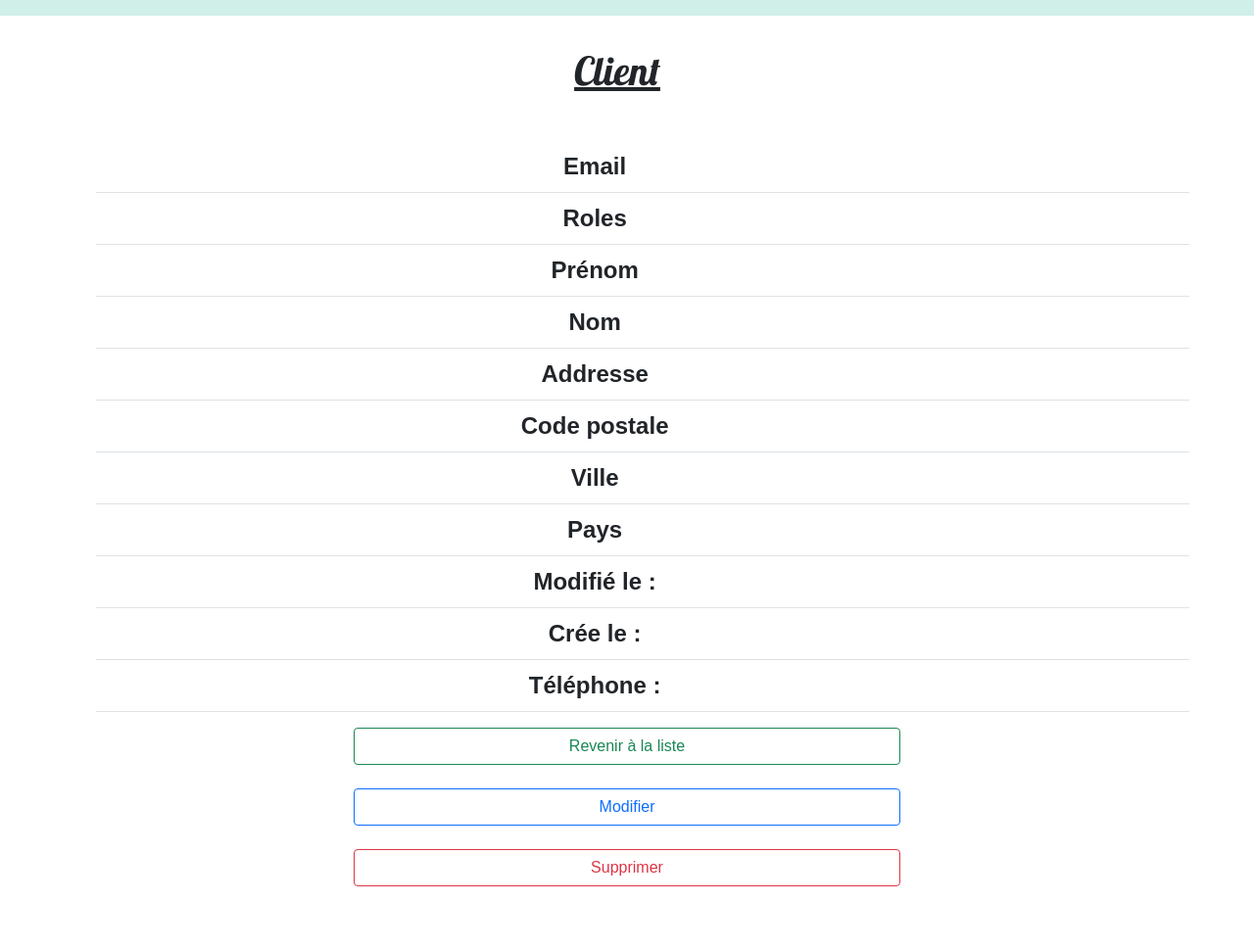
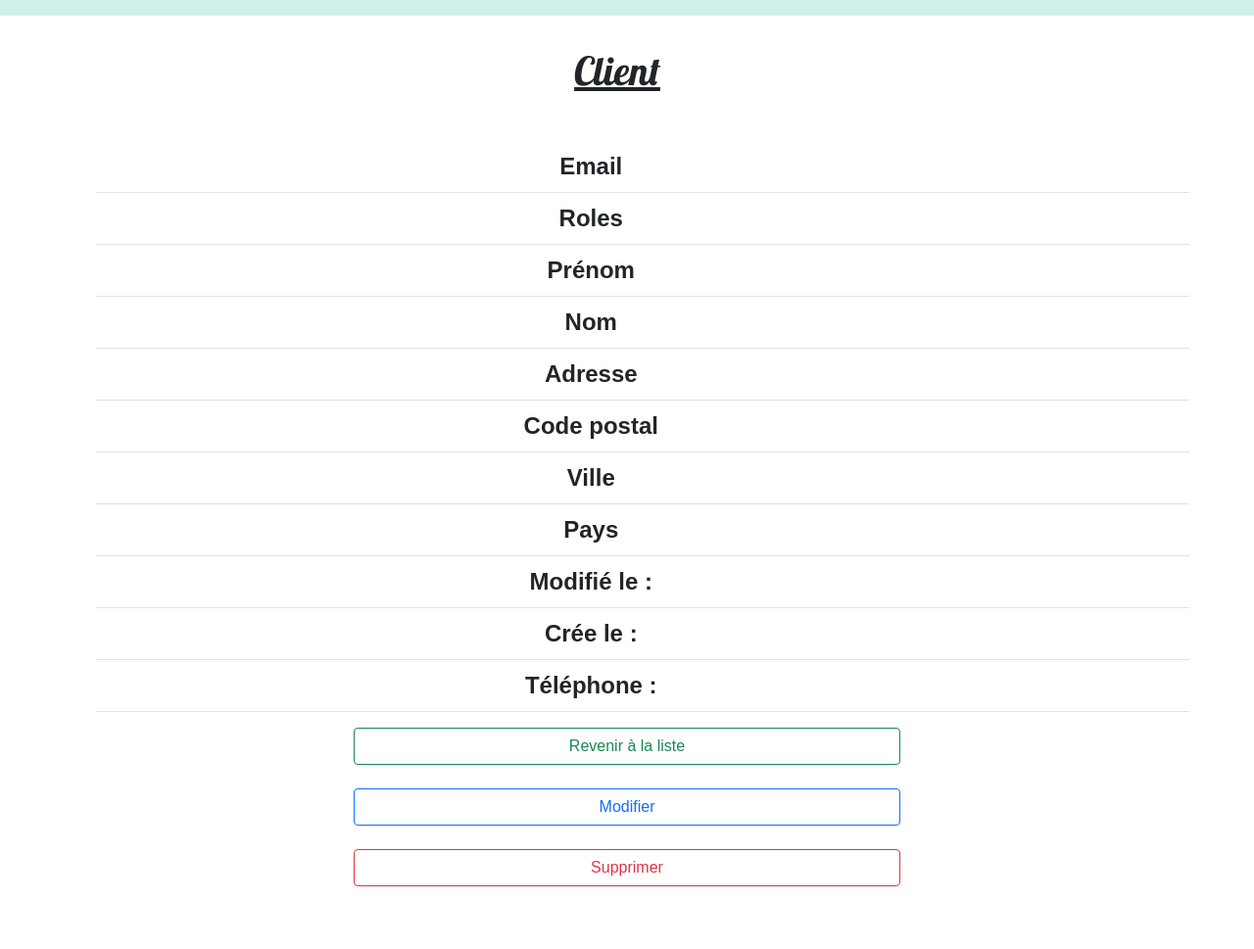
Before and after one commit to JustineStrescher/Lepotagerdesculsfouettes_back, a Symfony app: template templates/back/user/show.html.twig in a window 1280 px wide. Shown: the whole page at 98% size. Run offline with Twig, Linux system fonts and the light colour scheme; the template is opened without the code that fills it, so the values that code supplies are empty; some libraries are stand-ins or nearby versions; some web fonts are replaced.

Commit message:
address correction

```diff
--- a/templates/back/user/show.html.twig
+++ b/templates/back/user/show.html.twig
@@ -26,11 +26,11 @@
                 <td>{{ user.lastname }}</td>
             </tr>
             <tr>
-                <th>Addresse</th>
+                <th>Adresse</th>
                 <td>{{ user.address }}</td>
             </tr>
             <tr>
-                <th>Code postale</th>
+                <th>Code postal</th>
                 <td>{{ user.zip }}</td>
             </tr>
             <tr>
```
